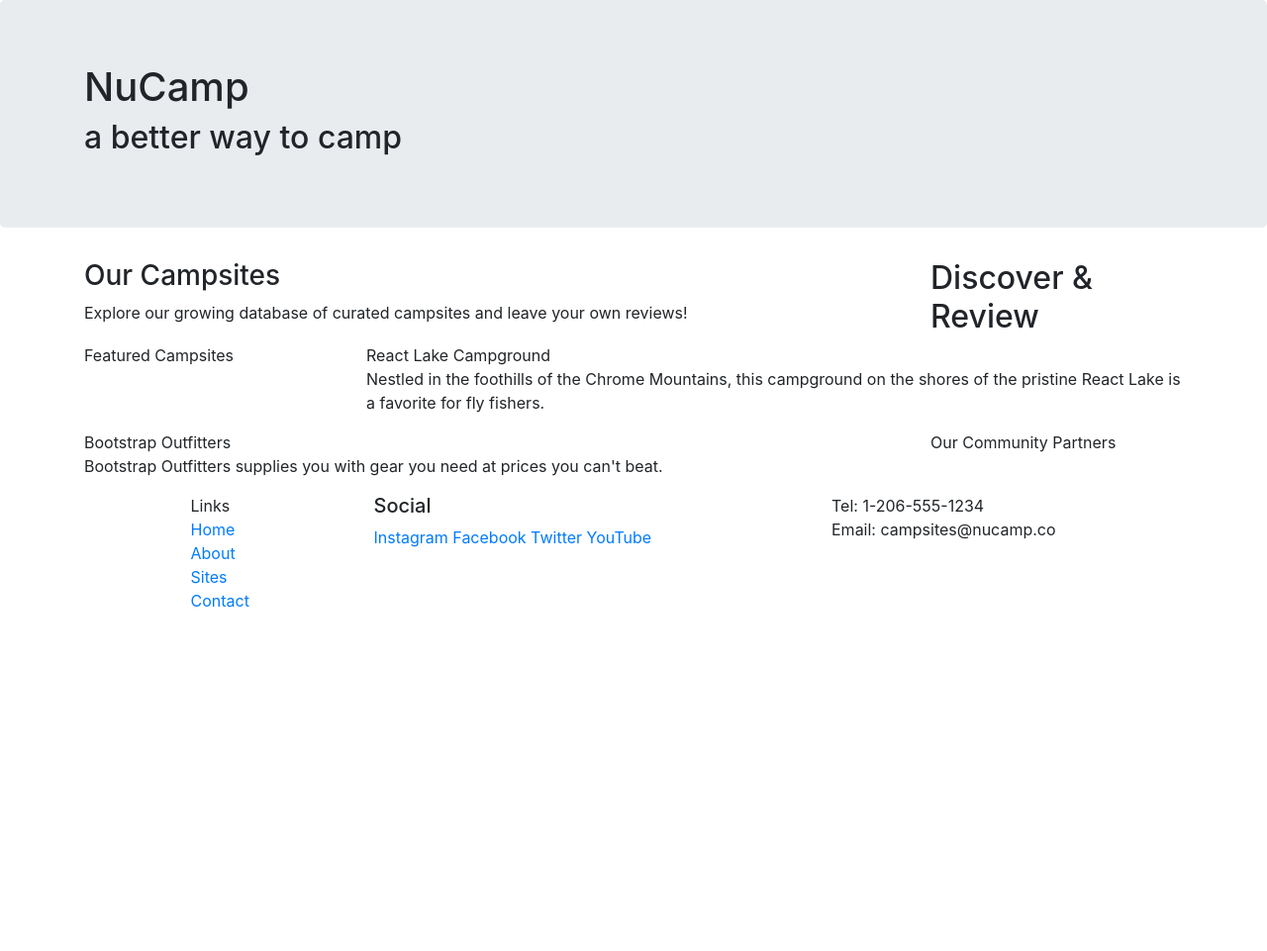
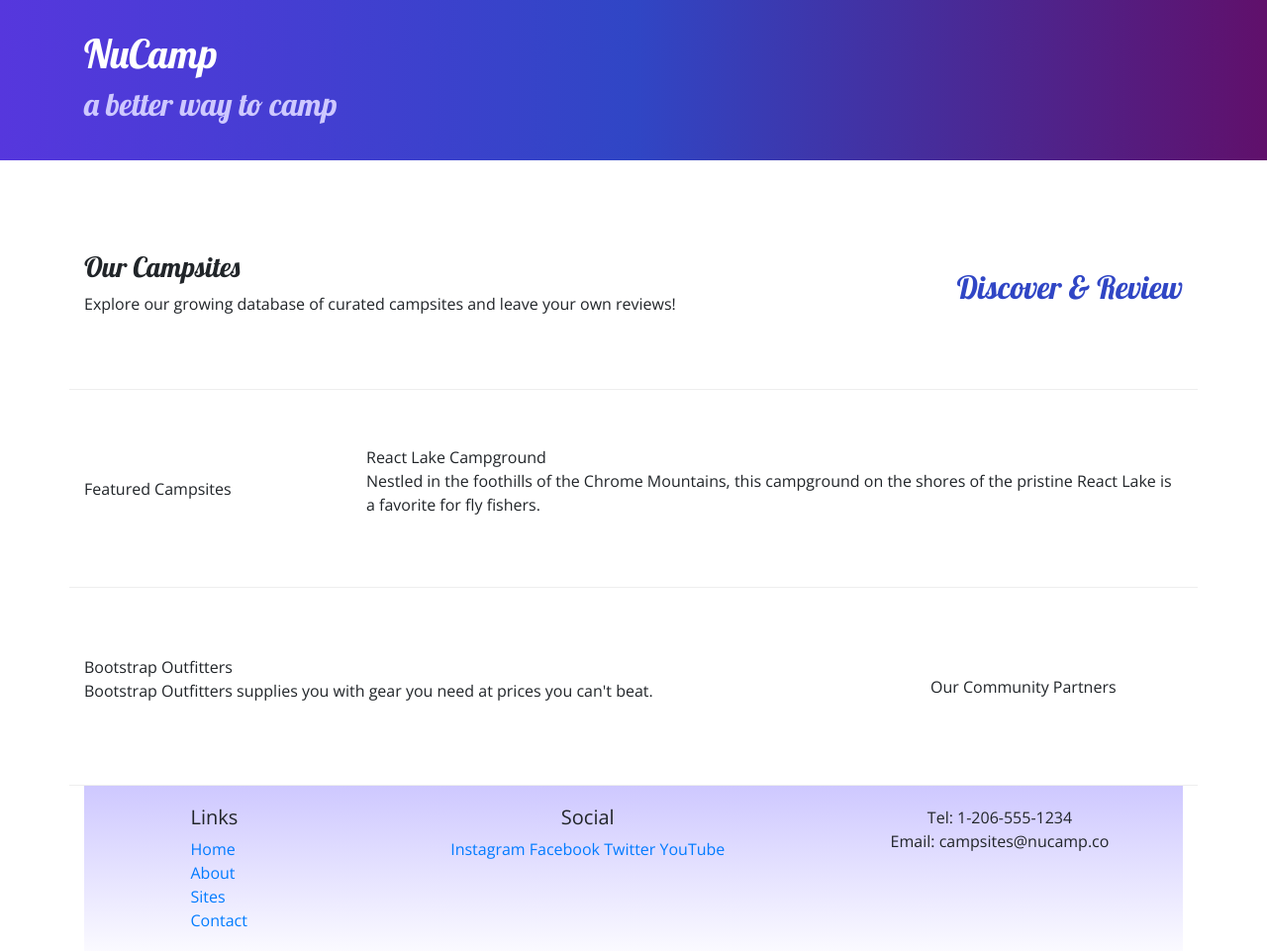
Before and after one commit to snkypythn/Nucampsite, a website: page index.html in a window 1280 px wide. Shown: the whole page at 99% size. Before the commit the page ends 800 px from the top, so only its background shows below. Drawn offline with nearby package versions, Linux system fonts and the light colour scheme.

Commit message:
added about us

```diff
--- /dev/null
+++ b/aboutus.html
@@ -0,0 +1,93 @@
+<!DOCTYPE html>
+<html lang="en">
+
+<head>
+    <!-- Required meta tags always come first -->
+    <meta charset="utf-8" />
+    <meta name="viewport" content="width=device-width, initial-scale=1" />
+    <!-- Bootstrap CSS -->
+ <link rel="stylesheet" href="node_modules/bootstrap/dist/css/bootstrap.min.css" />
+ <!-- Additional CSS must be placed after Bootstrap CSS -->
+ <link rel="stylesheet" href="https://fonts.googleapis.com/css?family=Lobster" />
+ <link rel="stylesheet" href="css/styles.css" />
+
+    <title>NuCamp: A Better Way To Camp</title>
+</head>
+
+<body>
+
+    <header class="jumbotron jumbotron-fluid">
+        <div class="container">
+            <div class="row">
+                <div class="col">
+                    <h1>NuCamp</h1>
+                    <h2>a better way to camp</h2>
+                </div>
+            </div>
+        </div>
+    </header>
+
+    <div class="container">
+        <div class="row row-content">
+            <div class="col">
+               <h2>About Us</h2>
+               <hr />
+            </div>
+        </div>
+
+        <div class="row row-content">
+            <div class="col-sm-6">
+                <h3>Our Mission</h3>
+                <p>We present a curated database of the best campsites in the vast woods and backcountry of the World Wide Web Wilderness. We increase access to adventure for the public while promoting safe and respectful use of resources. The expert wilderness trekkers on our staff personally verify each campsite to make sure that they are up to our standards. We also present a platform for campers to share reviews on campsites they have visited with each other.</p>
+            </div>
+        </div>
+
+        <div class="row">
+            <div class="col">
+                <h3>Community Partners</h3>
+                <h4>Bootstrap Outfitters <small>Outdoor Gear Specialists</small></h4>
+                <p class="d-none d-sm-block">Bootstrap Outfitters supplies you with the gear you need at prices you can't beat.</p>
+                <h4>Git Out Expeditions <small>Group Adventure Expeditions</small></h4>
+                <p class="d-none d-sm-block">Join Git Out Expeditions to explore new horizons with a group of other adventurers!</p>
+                <h4>Mongo Fly Shop <small>Your Neighborhood Fly Fishing Shop</small></h4>
+                <p class="d-none d-sm-block">Need a new fishing pole, a tacklebox, or flies of all kinds? Stop by Mongo Fly Shop.</p>
+                <h4>Node Outdoor Apparel <small>Outdoor Clothes & Shoes</small></h4>
+                <p class="d-none d-sm-block">From polar fleeces to swimsuits, hiking boots to waders, a visit to Node will be sure to get you covered.</p>
+            </div>
+        </div>
+    </div>
+
+    <footer>
+        <div class="container">
+            <div class="row">
+                <div class="col-4 col-sm-2 offset-1">
+                    <h5>Links</h5>
+                    <ul class="list-unstyled">
+                        <li><a href="index.html">Home</a></li>
+                        <li><a href="#">About</a></li>
+                        <li><a href="#">Sites</a></li>
+                        <li><a href="#">Contact</a></li>
+                    </ul>
+                </div>
+                <div class="col-6 col-sm-5 text-center">
+                    <h5>Social</h5>
+                    <a href="http://instagram.com/">Instagram</a>
+                    <a href="http://facebook.com/">Facebook</a>
+                    <a href="http://twitter.com/">Twitter</a>
+                    <a href="http://youtube.com/">YouTube</a>
+                </div>
+                <div class="col-sm-4 text-center">
+                    Tel: 1-206-555-1234<br />
+                    Email: campsites@nucamp.co
+                </div>
+           </div>
+        </div>
+    </footer>
+           <!-- jQuery must come first, then Popper.js, then the Bootstrap JavaScript plugins.-->
+           <script src="node_modules/jquery/dist/jquery.slim.min.js"></script>
+           <script src="node_modules/popper.js/dist/umd/popper.min.js"></script>
+           <script src="node_modules/bootstrap/dist/js/bootstrap.min.js"></script>
+
+</body>
+
+</html>
--- /dev/null
+++ b/css/styles.css
@@ -0,0 +1,32 @@
+body {
+    font-family: "Open Sans", sans-serif;
+}
+
+h1, h2, h3 {
+    font-family: "Lobster", cursive;
+}
+
+h2 {
+    color: #3046C5;
+}
+
+header h2 {
+    color: #CEC8FF;
+}
+
+footer {
+    background-image: linear-gradient(#CEC8FF, white);
+    padding: 20px 0;
+}
+
+.jumbotron {
+    padding: 30px;
+    background-image: linear-gradient(to right, #5637DD, #3046C5, #60106B);
+    color: white;
+}
+
+.row-content {
+    padding: 50px 0;
+    border-bottom: 1px ridge;
+    min-height: 200px;
+}
--- a/index.html
+++ b/index.html
@@ -6,12 +6,15 @@
     <meta name="viewport" content="width=device-width, initial-scale=1" />
      <!-- Bootstrap CSS -->
     <link rel="stylesheet" href="node_modules/bootstrap/dist/css/bootstrap.min.css" />
+      <!-- Additional CSS must be placed after Bootstrap CSS -->
+      <link rel="stylesheet" href="https://fonts.googleapis.com/css?family=Lobster|Open+Sans" />
+      <link rel="stylesheet" href="css/styles.css" />
     <title>NuCamp: A Better Way To Camp</title>
 </head>
 
 <body>
 
-    <header class="jumbotron">
+    <header class="jumbotron jumbotron-fluid">
             <div class="container">
                 <div class="row">
                     <div class="col">
@@ -24,58 +27,56 @@
 
 
     <div class="container">
-        <div class="row">
+        <div class="row row-content align-items-center">
              <div class= "col-sm-4 order-sm-last col-md-3">
-       <h2>Discover & Review</h2>
+       <h2 class="text-sm-right"> Discover & Review</h2>
        </div>
        <div class= "col">
         <h3>Our Campsites</h3>
-        <p>Explore our growing database of curated campsites and leave your own reviews!</p>
+        <p class="d-none d-sm-block">Explore our growing database of curated campsites and leave your own reviews!</p>
         </div>
     </div>
 
-    <div class= "row">
+    <div class= "row row-content align-items-center">
         <div class="col-sm-4 col-md-3"
         <h2>Featured Campsites</h2>
     </div>
     <div class="col"
             <h3>React Lake Campground</h3>
-            <p>Nestled in the foothills of the Chrome Mountains, this campground on the shores of the pristine React Lake is a favorite for fly fishers.</p>
+            <p class="d-none d-sm-block">Nestled in the foothills of the Chrome Mountains, this campground on the shores of the pristine React Lake is a favorite for fly fishers.</p>
         </div>
     </div>
 
-    <div class= "row">
+    <div class= "row row-content align-items-center">
         <div class="col-sm-4 order-sm-last col-md-3"
-        <h2>Our Community Partners</h2>
+        <h2  class="text-sm-right"> Our Community Partners</h2>
     </div>
     <div class="col"
             <h3>Bootstrap Outfitters</h3>
-            <p>Bootstrap Outfitters supplies you with gear you need at prices you can't beat.</p>
+            <p class="d-none d-sm-block">Bootstrap Outfitters supplies you with gear you need at prices you can't beat.</p>
         </div>
     </div>
 
 <footer>
         <div class="container">
             <div class="row">
-                <div class="col-4 col-sm-2 offset-1"
-
-
+                <div class="col-4 col-sm-2 offset-1">
                     <h5>Links</h5>
                     <ul class="list-unstyled">
-                <li><a href="#">Home</a></li>
-                <li><a href="#">About</a></li>
+                        <li><a href="index.html">Home</a></li>
+                        <li><a href="aboutus.html">About</a></li>
                         <li><a href="#">Sites</a></li>
                         <li><a href="#">Contact</a></li>
                     </ul>
                 </div>
-        <div class="col-6 col-sm-5">
+                <div class="col-6 col-sm-5 text-center">
                     <h5>Social</h5>
                     <a href="http://instagram.com/">Instagram</a>
                     <a href="http://facebook.com/">Facebook</a>
                     <a href="http://twitter.com/">Twitter</a>
                     <a href="http://youtube.com/">YouTube</a>
                 </div>
-        <div class="col-sm-4">
+                <div class="col-sm-4 text-center">
                     Tel: 1-206-555-1234<br />
                     Email: campsites@nucamp.co
                 </div>
```
Lines whose indentation alone changed are shown as unchanged.
